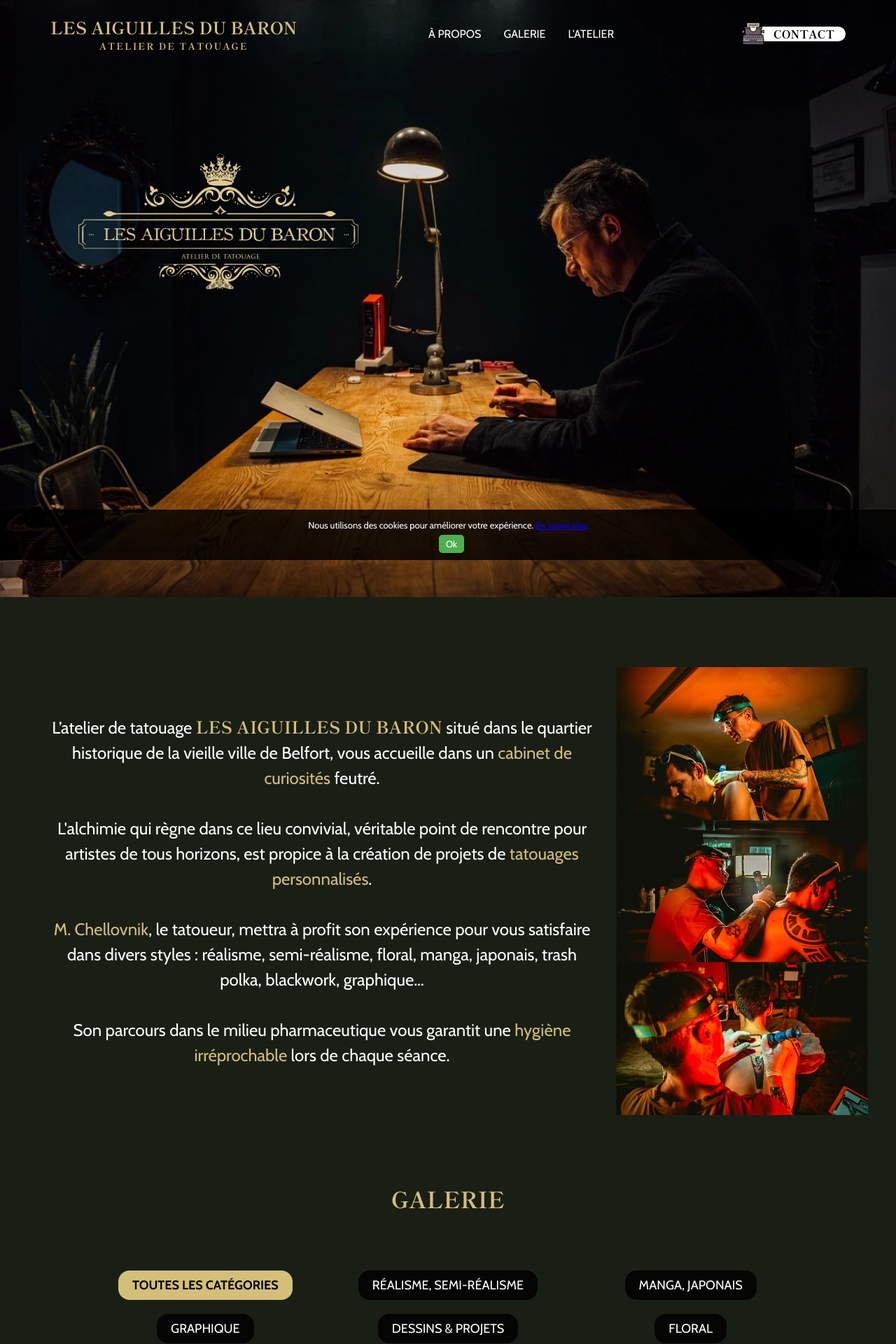
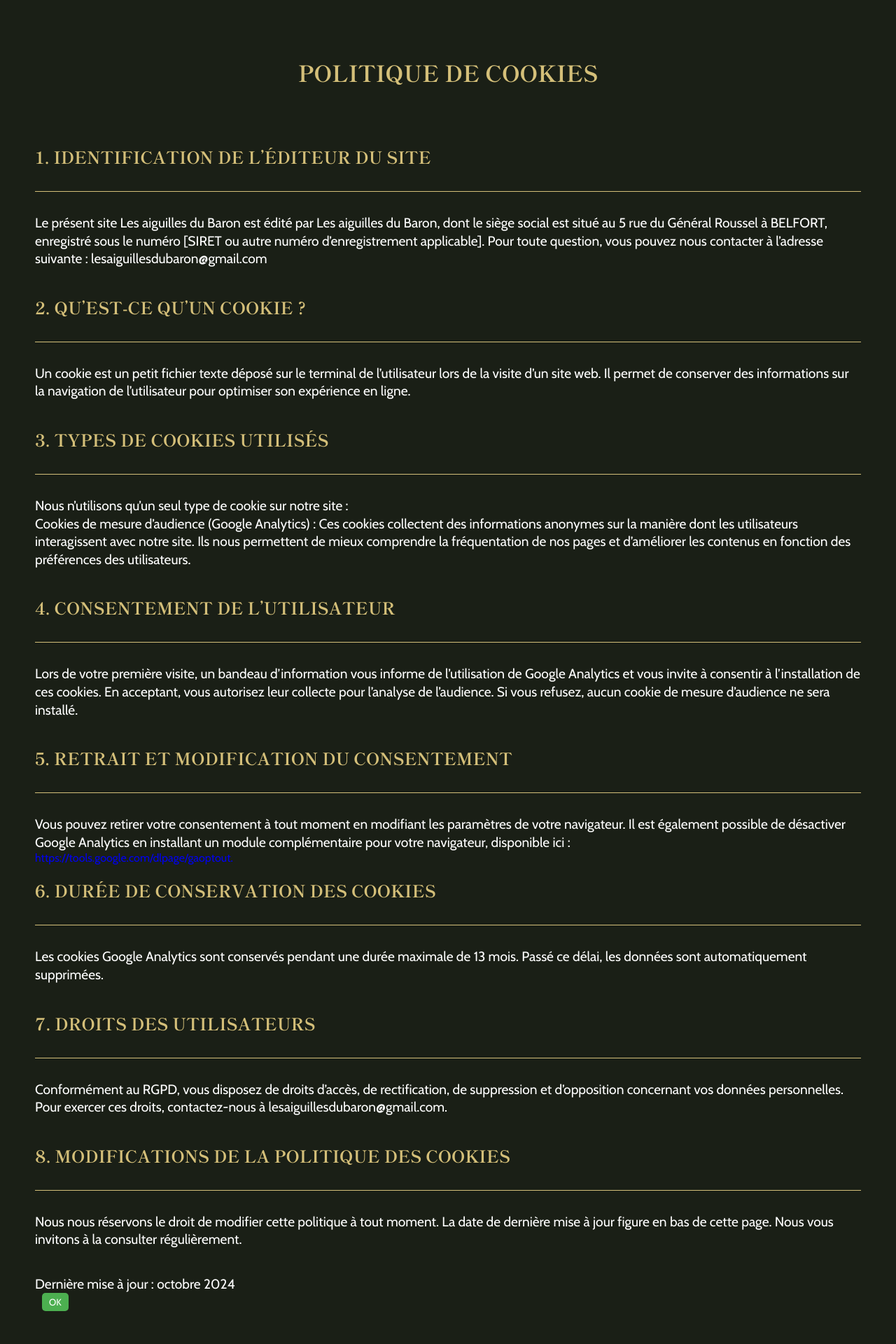
Before and after one commit to BenjiBelfort/les-aiguilles-du-baron, a React (Vite) app: page /policy in a window 1280 px wide. Shown: the top 1920 px of the page at 70% size. After the commit the page ends 1873 px from the top, so only its background shows below. Built offline with nearby package versions, Linux system fonts and the light colour scheme.

Commit message:
avant mise en place politique de cookies

```diff
--- a/index.html
+++ b/index.html
@@ -26,8 +26,9 @@
       <link href="https://fonts.googleapis.com/css2?family=Cabin:ital,wght@0,400..700;1,400..700&family=Courier+Prime:ital,wght@0,400;0,700;1,400;1,700&family=Shippori+Mincho:wght@400;500;600;700;800&display=swap" rel="stylesheet">
     </noscript>
 
-    <link rel="icon" href="./assets/logo.png" type="image/x-icon">
-    <link rel="shortcut icon" href="/favicon.png" type="image/x-icon">
+     <!-- <link rel="icon" href="./assets/logo.png" type="image/x-icon">
+    <link rel="shortcut icon" href="/favicon.png" type="image/x-icon"> -->
+    <link rel="icon" href="/favicon.png" type="image/png">
     <link rel="canonical" href="https://www.lesaiguillesdubaron.fr" />
 
     <!-- ici les script JS si il y en a -->
--- a/src/App.jsx
+++ b/src/App.jsx
@@ -1,3 +1,4 @@
+import { BrowserRouter as Router, Route, Routes } from 'react-router-dom';
 import Navbar from './components/NavBar/navbar';
 import Intro from './components/Intro/intro';
 import Mainimg from './components/MainImg/mainimg';
@@ -9,9 +10,15 @@ import Footer from './components/Footer/footer';
 import CookieBanner from './components/CookieBanner/CookieBanner';
 // import Popup from './components/Popup/popup';
 
+import CookiePolicy from './components/CookiePolicy/CookiePolicy';
+
 const App = () => {
   return (
+    <Router>
       <div>
+        <Routes>
+          <Route path='/' element={
+            <>
               <Navbar />
               <Mainimg />
               <Mainlogo />
@@ -21,7 +28,13 @@ const App = () => {
               <Contact />
               <Footer />
               <CookieBanner />
+            </>
+            }
+          />
+          <Route path='/policy' element={<CookiePolicy />} />
+        </Routes>
       </div>
+    </Router>
   );
 }
 
--- a/src/components/CookieBanner/cookiebanner.css
+++ b/src/components/CookieBanner/cookiebanner.css
@@ -26,7 +26,8 @@
     outline: none;
 }
 
-.cookie-banner button {
+.cookie-banner button,
+.accept-cookies-btn {
     margin-left: 10px;
     padding: 5px 10px;
     background-color: #4CAF50;
--- /dev/null
+++ b/src/components/CookiePolicy/CookiePolicy.jsx
@@ -0,0 +1,64 @@
+import { useNavigate } from 'react-router-dom';
+import './cookiepolicy.css';
+
+const CookiePolicy = () => {
+  const navigate = useNavigate();
+
+  // Fonction pour gérer le clic sur le bouton OK
+  const handleAcceptCookies = () => {
+    localStorage.setItem('cookieConsent', 'true');  // Enregistre le consentement dans le localStorage
+    navigate('/');  // Redirige vers la route principale
+  };
+
+  return (
+    <div className="cookie-policy">
+      <h3>Politique de Cookies</h3>
+      <h4>1. Identification de l’éditeur du site</h4>
+      <p>Le présent site <span>Les aiguilles du Baron</span> est édité par <span>Les aiguilles du Baron</span>, dont le siège social est situé au 5 rue du Général Roussel à BELFORT, enregistré sous le numéro [SIRET ou autre numéro d’enregistrement applicable]. Pour toute question, vous pouvez nous contacter à l’adresse suivante : lesaiguillesdubaron@gmail.com</p>
+      <br />
+      <br />
+      <h4>2. Qu’est-ce qu’un cookie ?</h4>
+      <p>Un cookie est un petit fichier texte déposé sur le terminal de l’utilisateur lors de la visite d’un site web. Il permet de conserver des informations sur la navigation de l’utilisateur pour optimiser son expérience en ligne.</p>
+      <br />
+      <br />
+      <h4>3. Types de cookies utilisés</h4>
+      <p>Nous n’utilisons qu’un seul type de cookie sur notre site :</p>
+      <p>
+        Cookies de mesure d’audience (Google Analytics) : Ces cookies collectent des informations anonymes sur la manière dont les utilisateurs interagissent avec notre site. Ils nous permettent de mieux comprendre la fréquentation de nos pages et d’améliorer les contenus en fonction des préférences des utilisateurs.</p>
+      <br />
+      <br />
+      <h4>4. Consentement de l’utilisateur</h4>
+      <p>Lors de votre première visite, un bandeau d’information vous informe de l’utilisation de Google Analytics et vous invite à consentir à l’installation de ces cookies. En acceptant, vous autorisez leur collecte pour l’analyse de l’audience. Si vous refusez, aucun cookie de mesure d’audience ne sera installé.</p>
+      <br />
+      <br />
+      <h4>5. Retrait et modification du consentement</h4>
+      <p>Vous pouvez retirer votre consentement à tout moment en modifiant les paramètres de votre navigateur. Il est également possible de désactiver Google Analytics en installant un module complémentaire pour votre navigateur, disponible ici :</p>
+      <a href="https://tools.google.com/dlpage/gaoptout" target="_blank">https://tools.google.com/dlpage/gaoptout.</a>
+      <br />
+      <br />
+      <h4>6. Durée de conservation des cookies</h4>
+      <p>Les cookies Google Analytics sont conservés pendant une durée maximale de 13 mois. Passé ce délai, les données sont automatiquement supprimées.</p>
+      <br />
+      <br />
+      <h4>7. Droits des utilisateurs</h4>
+      <p>Conformément au RGPD, vous disposez de droits d’accès, de rectification, de suppression et d’opposition concernant vos données personnelles. Pour exercer ces droits, contactez-nous à lesaiguillesdubaron@gmail.com.</p>
+      <br />
+      <br />
+      <h4>8. Modifications de la politique des cookies</h4>
+      <p>Nous nous réservons le droit de modifier cette politique à tout moment. La date de dernière mise à jour figure en bas de cette page. Nous vous invitons à la consulter régulièrement.</p>
+      <br />
+      <br />
+      <p>
+      Dernière mise à jour : octobre 2024
+      </p>
+      {/* Ajouter plus de détails sur votre politique de cookies ici */}
+
+      {/* Bouton OK pour valider */}
+      <button className="accept-cookies-btn" onClick={handleAcceptCookies}>
+        OK
+      </button>
+    </div>
+  );
+};
+
+export default CookiePolicy;
--- /dev/null
+++ b/src/components/CookiePolicy/cookiepolicy.css
@@ -0,0 +1,3 @@
+.cookie-policy {
+    margin: 0 50px;
+}
```
Also changed, not shown: 1 other file (tests, documents, lock files or other folders). Lines whose indentation alone changed are shown as unchanged.
